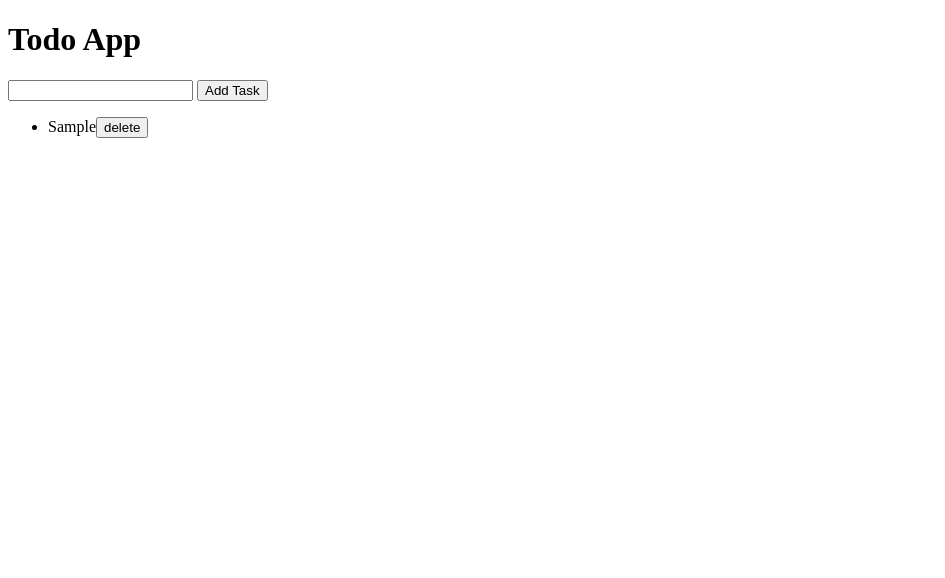
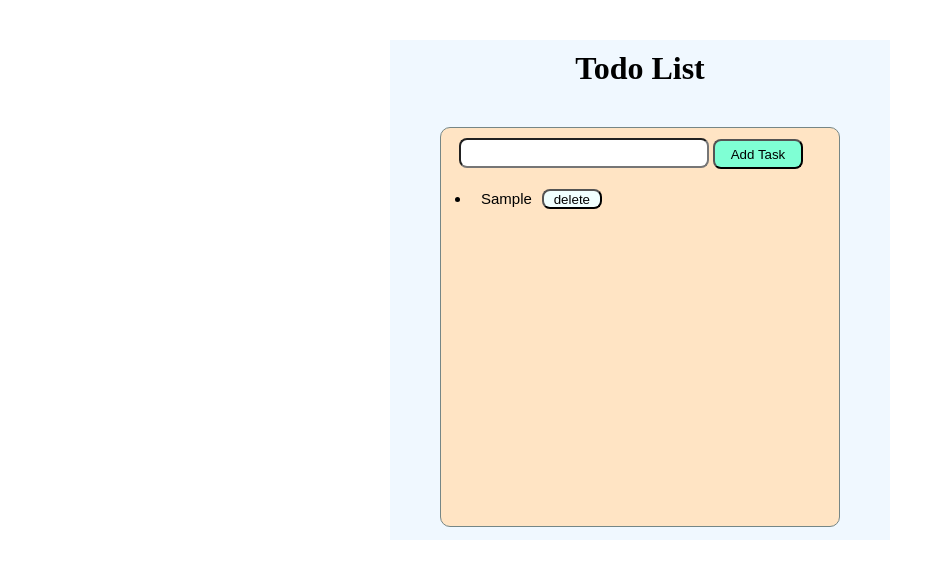
Before and after one commit to SaloniMishra25/To-do-List, a plain HTML site: page index.html in a window 1280 px wide. Both pictures are taken after typing "Sample" into the empty fields and a click on the button "Add Task". Shown: the whole page, without its empty margins (0-945 px from the left). Drawn offline with Linux system fonts and the light colour scheme.

Commit message:
design update

```diff
--- a/index.html
+++ b/index.html
@@ -1,16 +1,20 @@
 <!DOCTYPE html>
 <html lang="en">
   <head>
-    <meta charset="UTF-8">
-    <meta name="viewport" content="width=device-width, initial-scale=1.0">
+    <meta charset="UTF-8" />
+    <meta name="viewport" content="width=device-width, initial-scale=1.0" />
     <title>To-do-list</title>
-    <link rel="stylesheet" href="style.css">
+    <link rel="stylesheet" href="style.css" />
   </head>
   <body>
-    <h1>Todo App</h1>
-<input type="text" placeholder="enter your task">
+    <div>
+      <h1>Todo List</h1>
+     <div class="box">
+        <input type="text" placeholder="enter your task" />
         <button>Add Task</button>
         <ul></ul>
+     </div>
+    </div>
 
     <script src="app.js"></script>
   </body>
--- a/style.css
+++ b/style.css
@@ -0,0 +1,59 @@
+* {
+  margin: 0;
+  padding: 0;
+  box-sizing: border-box;
+}
+div {
+  width: 500px;
+  height: 500px;
+  margin: auto;
+  padding: auto;
+  padding-top: 10px;
+  margin-top: 40px;
+  background-color: aliceblue;
+}
+h1 {
+  text-align: center;
+}
+.box {
+  width: 400px;
+  height: 400px;
+  border: 1px solid rgb(117, 134, 134);
+  background-color:bisque;
+  border-radius: 10px;
+  outline: none;
+}
+.box > input {
+  width: 250px;
+  height: 30px;
+  font-size: 15px;
+  font-family: sans-serif;
+  padding-left: 8px;
+  border-radius: 8px;
+  margin-left: 18px;
+  outline: none;
+}
+.box > button {
+  cursor: pointer;
+  width: 90px;
+  height: 30px;
+  border-radius: 8px;
+  background-color: aquamarine;
+}
+ul {
+  margin: 10px;
+  padding-left: 20px;
+}
+ul > li {
+  padding: 10px;
+  font-family: sans-serif;
+  font-size: 15px;
+}
+li > button {
+  margin-left: 10px;
+  cursor: pointer;
+  width: 60px;
+  height: 20px;
+  border-radius: 8px;
+  background-color: azure;
+}
```
Lines whose indentation alone changed are shown as unchanged.
